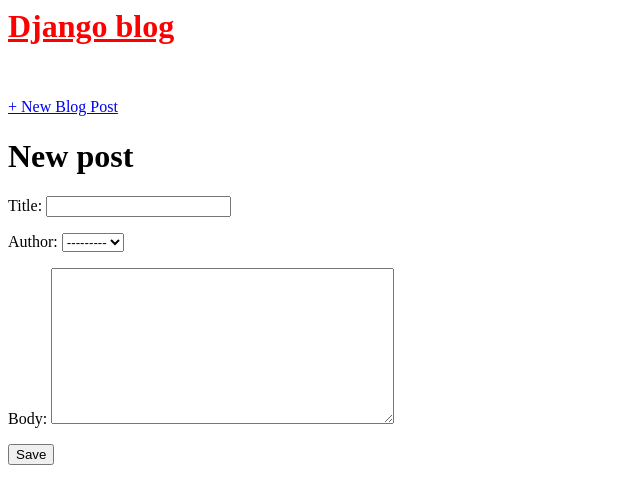
After one commit to RadioTropRock/112_post, a Django app: page /post/new/ in a window 1280 px wide. The commit adds this page. Shown: the top 504 px of the page, without its empty margins (0-640 px from the left). Run offline with Django 3.2, Linux system fonts and the light colour scheme; data comes from the database, SQL or seed files in the repository; both versions use the stored data as it was after the commit.

Commit message:
second commit

```diff
--- a/blog/urls.py
+++ b/blog/urls.py
@@ -1,8 +1,13 @@
 from django.urls import path
-from .views import BlogListView, BlogDetailView
+from .views import (
+     BlogListView,
+     BlogDetailView,
+     BlogCreateView
+)
 
 
 urlpatterns = [
     path("", BlogListView.as_view(), name="home"),
-    path("post/<int:pk>/", BlogDetailView.as_view(), name="post_detail")
+    path("post/<int:pk>/", BlogDetailView.as_view(), name="post_detail"),
+    path("post/new/", BlogCreateView.as_view(), name="post_new")
 ]
--- a/blog/views.py
+++ b/blog/views.py
@@ -1,5 +1,6 @@
 from django.shortcuts import render
 from django.views.generic import ListView, DetailView
+from django.views.generic.edit import CreateView
 from .models import Post
 
 class BlogListView(ListView):
@@ -9,3 +10,8 @@ class BlogListView(ListView):
 class BlogDetailView(DetailView):
     model = Post
     template_name = "post_detail.html"
+
+class BlogCreateView(CreateView):
+    model = Post
+    template_name = "post_new.html"
+    fields = ["title", "author", "body"]
--- a/templates/base.html
+++ b/templates/base.html
@@ -6,7 +6,12 @@
     </head>
     <body>
         <header>
-            <h1><a href="{% url 'home' %}">Django blog</a></h1>
+            <div class="nav-left">
+                <h1><a href="{% url 'home' %}">Django blog</a></h1>
+            </div>
+            <div class="nav-right">
+                <a href="{% url 'post_new' %}">+ New Blog Post</a>
+            </div>
         </header>
         <div>
             {% block content %}
--- /dev/null
+++ b/templates/post_new.html
@@ -0,0 +1,10 @@
+{% extends 'base.html' %}
+
+{% block content %}
+<h1>New post</h1>
+<form action="" method="post">
+    {% csrf_token %}
+    {{ form.as_p }}
+    <input type="submit" value="Save">
+</form>
+{% endblock content %}
```
Also changed, not shown: db.sqlite3.
